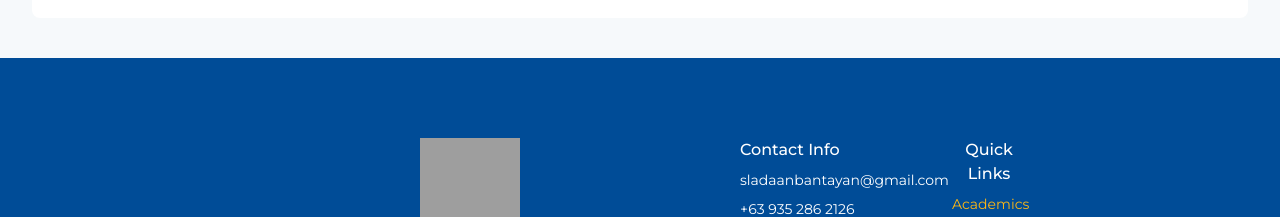
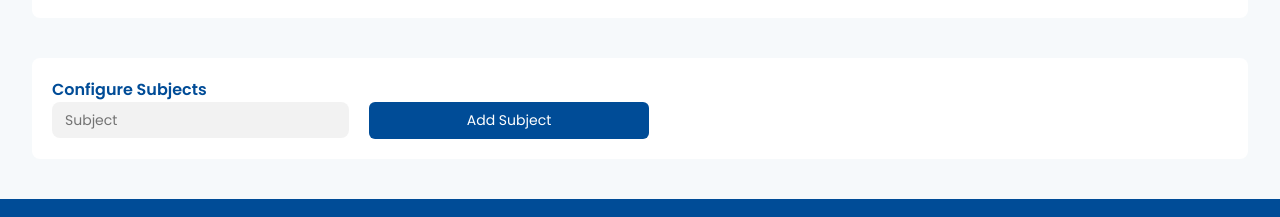
Before and after one commit to charissejamien/stlouisseacademy, a Next.js app: page /admin/fees in a window 1280 px wide. Shown: the part 520-737 px from the top of the page. Built offline with nearby package versions, Linux system fonts and the light colour scheme; no server answers; grey boxes are pictures that could not be loaded.

Commit message:
feat(admin) add subject configuration

```diff
--- a/src/app/admin/fees/actions.ts
+++ b/src/app/admin/fees/actions.ts
@@ -141,3 +141,26 @@ export async function saveGradeLevelConfiguration(state:{success:boolean, messag
 
     return {success:true, message:"Successfully Configured!"};
 }
+
+
+export async function saveSubjectConfiguration (state: {success:boolean, message:string}, formData:FormData) {
+    const supabase = await createClient();
+
+    const subject = formData.get("subject")
+
+
+    const {error} = await supabase
+    .from('subjects')
+    .insert([{
+        subject: subject,
+    }]);
+
+    if(error) {
+        if (error.code === "23505") {
+            return {success:false, message:("Subject Already Exists!")};
+        }
+        return {success:false, message:(error.message)};
+    }
+
+    return {success:true, message:"Subject Successfully Added!"};
+}
--- a/src/app/admin/fees/page.tsx
+++ b/src/app/admin/fees/page.tsx
@@ -1,18 +1,17 @@
-
-
 import FeesInput from "@/components/admin/configure/fees";
 import ConfigureBooks from "@/components/admin/configure/books";
 import ConfigureGradeLevels from "@/components/admin/configure/GradeLevels";
-
-export default function Fees() {
+import ConfigureReportCard from "@/components/admin/configure/reportCard";
 
 
-
+export default async function Fees() {
     return(
         <div>
             <FeesInput/>
             <ConfigureBooks/>
             <ConfigureGradeLevels/>
+            <ConfigureReportCard/>
+
         </div>
     );
 }
--- a/src/app/scanner/page.tsx
+++ b/src/app/scanner/page.tsx
@@ -25,6 +25,7 @@ export default function ScannerPage() {
     };
 
     window.addEventListener("keydown", handleKeyDown);
+
 
     return () => window.removeEventListener("keydown", handleKeyDown);
   }, [buffer]);
--- a/src/app/test/page.tsx
+++ /dev/null
@@ -1,24 +0,0 @@
-"use client"
-import { useActionState } from "react";
-import { saveStudentInfo } from "../actions";
-
-
-export default function Test() {
-
-    const [state, formAction] = useActionState(saveStudentInfo, {success:false});
-
-
-    return (
-        <form action={formAction} className="m-10 flex gap-5">
-
-            <input type="text" name="firstName" placeholder="First Name" className="border border-black p-2"/>
-            <input type="text" name="middleName" placeholder="Middle Name" className="border border-black p-2"/>
-            <input type="text" name="lastName" placeholder="Last Name" className="border border-black p-2"/>
-
-            <button type="submit">Save Info</button>
-            {state.success && <p className="text-green-500">Student Saved!</p>}
-        </form>
-
-
-    );
-}
--- a/src/components/admin/configure/books.tsx
+++ b/src/components/admin/configure/books.tsx
@@ -1,5 +1,3 @@
-import GradeLevelSelect from "@/components/GradeLevelSelect";
-
 export default function ConfigureBooks() {
      return(
 
--- /dev/null
+++ b/src/components/admin/configure/reportCard.tsx
@@ -0,0 +1,33 @@
+"use client";
+import { Input } from "@/components/ui/input";
+import { useActionState, useEffect } from "react";
+import { saveSubjectConfiguration } from "@/app/admin/fees/actions";
+import toast from "react-hot-toast";
+
+export default function ConfigureReportCard() {
+
+    const [state, formAction] = useActionState(saveSubjectConfiguration, {success:false, message:("")});
+
+    useEffect(() => {
+        if(state.message) {
+            if (state.success) {
+                toast.success(state.message);
+            } else {
+                toast.error(state.message);
+            }
+        }
+    }, [state]);
+
+    return(
+
+        <div className="w-[80%] mx-auto md:w-[95%]">
+            <div className="mt-10 mb-10 bg-white p-5 rounded-md">
+                <h2 className="text-sla-blue font-semibold">Configure Subjects</h2>
+                <form className="flex gap-5" action={formAction}>
+                    <Input placeholder="Subject" name="subject"/>
+                    <button className="bg-sla-blue text-white px-4 py-2 rounded-sm text-[14px] w-70">Add Subject</button>
+                </form>
+            </div>
+        </div>
+    );
+}
```
Also changed, not shown: src/app/(portal)/parents/balance/page.tsx (renamed from src/app/parents/balance/page.tsx).
